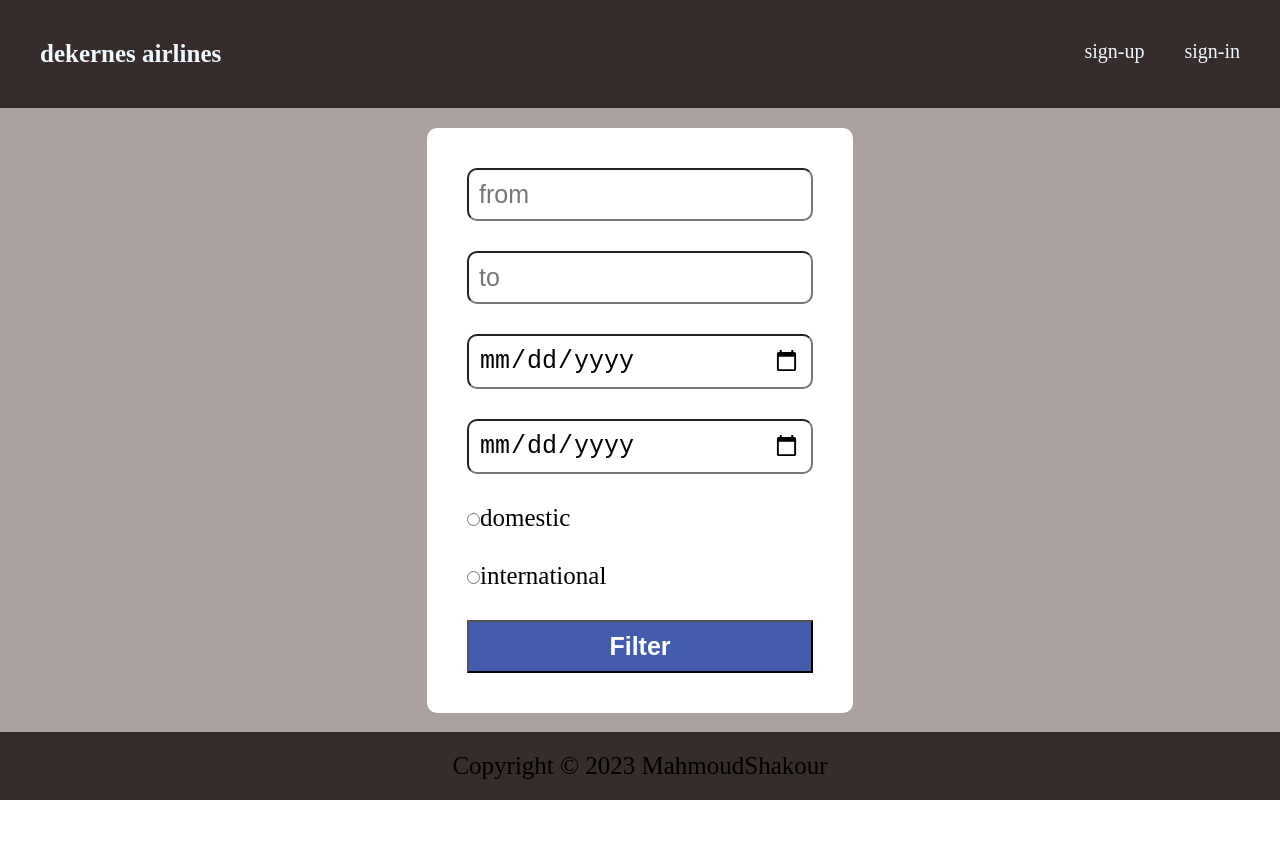
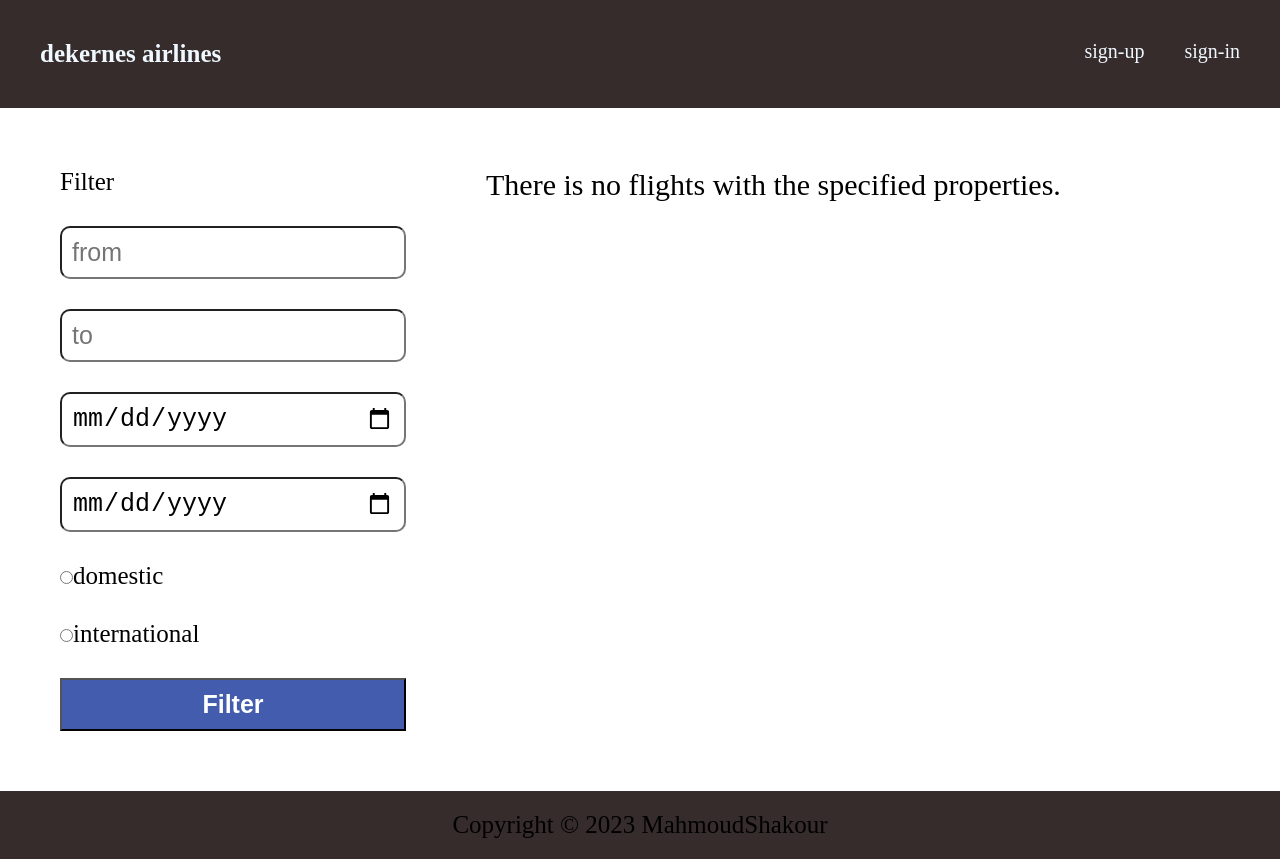
Before and after one commit to MahmoudShakour/dekernes_airlines, a React (Create React App) app in the folder client/: page /flight in a window 1280 px wide. Before the commit the page ends 800 px from the top, so only its background shows below. Built offline with nearby package versions, Linux system fonts and the light colour scheme.

Commit message:
Complete flight Page

```diff
--- a/client/package.json
+++ b/client/package.json
@@ -6,6 +6,7 @@
     "@testing-library/jest-dom": "^5.16.5",
     "@testing-library/react": "^13.4.0",
     "@testing-library/user-event": "^13.5.0",
+    "moment": "^2.29.4",
     "react": "^18.2.0",
     "react-dom": "^18.2.0",
     "react-router-dom": "^6.14.1",
--- /dev/null
+++ b/client/src/Components/FlightDisplay.js
@@ -0,0 +1,38 @@
+import style from "../Styles/FlightDisplay.module.css";
+import moment from "moment";
+export default function FlightDisplay({ flights }) {
+  return (
+    <div className={style.container}>
+      {flights.length === 0 ? (
+        <div className={style.message}>
+          There is no flights with the specified properties.
+        </div>
+      ) : (
+        <div className={style.container}>
+          {flights.map((flight, index) => {
+            return (
+              <div className={style.flightItem} key={index}>
+                <div className={style.section}>
+                  <div>From: {flight.source_country}</div>
+                  <div>To: {flight.dest_country}</div>
+                </div>
+                <div className={style.section}>
+                  <div>
+                    Date: {moment(flight.flight_date).format("YYYY-MM-DD")}
+                  </div>
+                  <div>Time: {flight.flight_time}</div>
+                  <div>Type: {flight.flight_type}</div>
+                </div>
+                <div className={style.section}>
+                  <div>Price: 1000$</div>
+                  <div>Available seats: 30</div>
+                  <button className={style.button}>Preserve Now</button>
+                </div>
+              </div>
+            );
+          })}
+        </div>
+      )}
+    </div>
+  );
+}
--- a/client/src/Components/FlightFilter.js
+++ b/client/src/Components/FlightFilter.js
@@ -28,6 +28,7 @@ export default function FlightFilter({setFlights}) {
       method="POST"
       onSubmit={handleSubmit}
     >
+      <div>Filter</div>
       <input type="text" id="from" placeholder="from" name="from" />
       <input type="text" id="to" placeholder="to" name="to" />
       <input
--- a/client/src/Pages/flight_page/FlightPage.js
+++ b/client/src/Pages/flight_page/FlightPage.js
@@ -1,19 +1,20 @@
-import { useEffect } from "react";
+import { useEffect, useState } from "react";
 import Footer from "../../Components/Footer";
 import NavBar from "../../Components/NavBar";
 import style from "./flightPage.module.css";
 import FlightFilter from "../../Components/FlightFilter";
+import FlightDisplay from "../../Components/FlightDisplay";
 
 export default function FlightPage({user}) {
-  useEffect(()=>{
-    console.log("hi");
-    console.log(user);
-  },[]);
+
+  const [flights,setFlights]=useState([]);
+
   return (
     <div className={style.page} >
       <NavBar user={user} />
       <div className={style.formContainer} >
-        <FlightFilter/>
+        <FlightFilter setFlights={setFlights} />
+        <FlightDisplay flights={flights} />
       </div>
       <Footer />
     </div>
--- a/client/src/Pages/flight_page/flightPage.module.css
+++ b/client/src/Pages/flight_page/flightPage.module.css
@@ -7,6 +7,6 @@
 .formContainer{
     flex: 1;
     display: grid;
-    place-content: center;
-    background-color: #aca1a1;
+    grid-template-columns: 1fr 3fr;
+    padding: 20px;
 }
--- /dev/null
+++ b/client/src/Styles/FlightDisplay.module.css
@@ -0,0 +1,37 @@
+.container {
+  padding: 40px;
+  font-size: 25px;
+}
+
+.message {
+  font-size: 30px;
+}
+
+.flightItem {
+  display: flex;
+  gap: 20px;
+  background-color: #ccc3c3;
+  padding: 30px;
+  border-radius: 10px;
+}
+
+.section {
+  flex: 1;
+  display: flex;
+  flex-direction: column;
+  gap: 15px;
+  border-right: 1px solid black;
+  /* align-items: center; */
+}
+
+.section:last-of-type {
+  border-right: none;
+}
+
+.button {
+  font-size: 20px;
+  font-weight: 600;
+  padding: 10px;
+  background-color: #435cae;
+  color: white;
+}
```
Also changed, not shown: 1 other file (tests, documents, lock files or other folders).
